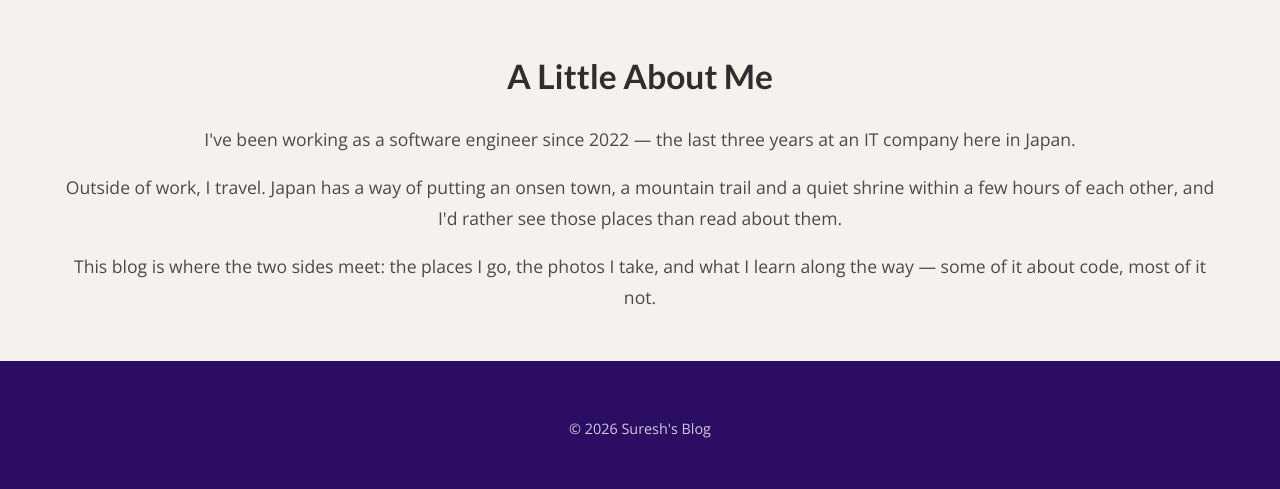
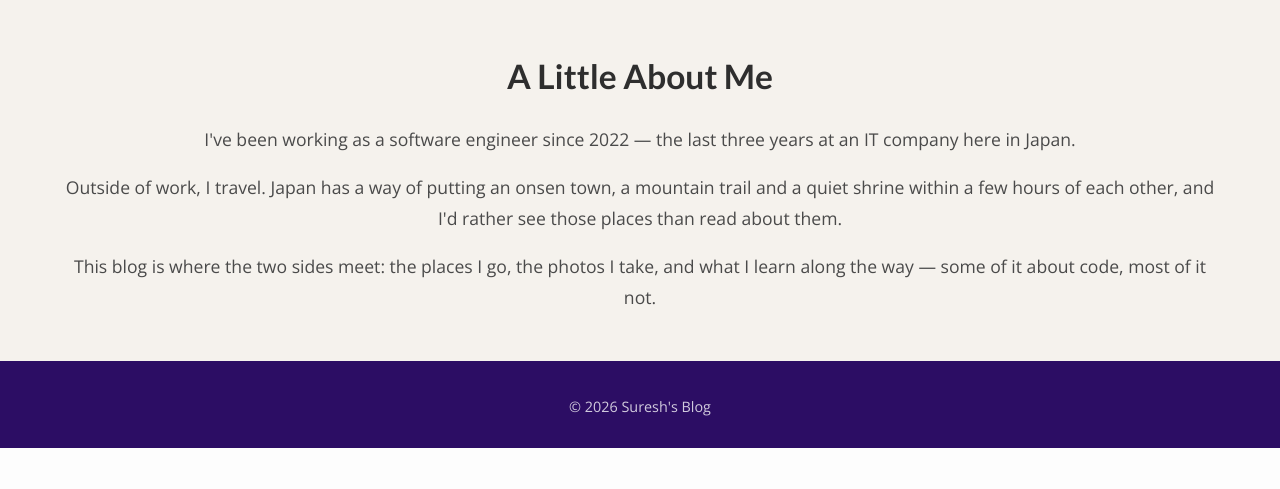
Before and after one commit to SureshSurkheti/my-blog, a Django app: page / in a window 1280 px wide. Shown: the part 1509-1998 px from the top of the page. After the commit the page ends 1957 px from the top, so only its background shows below. Run offline with Django 3.2, Linux system fonts and the light colour scheme; data comes from the database, SQL or seed files in the repository; parts of the project's set-up code (start-up, migrations or seed data) failed here and were passed over.

Commit message:
Take the slack out of the footer
At 209px against a 64px header the footer was three and a third times the
height of the bar it mirrors, for three short lines of content. The measurable
giveaway: the largest gap in it, 50px, sat below the last line — bigger than
the 44px above the first — so the whole band read bottom-heavy.

Most of that gap was not a decision. The copyright paragraph carried the
browser's default margin under it, on top of the padding that was already
there. Zeroed, and the padding trimmed to 36px over 32px so the band is
balanced with slightly more air above than below.

167px now, 2.6x the header, and the colour untouched: the weight was the
height, not the darkness.

Co-Authored-By: Claude Opus 5 <noreply@anthropic.com>

```diff
--- a/static/app.css
+++ b/static/app.css
@@ -559,7 +559,7 @@ a.tag:active {
    -------------------------------------------------------------------------- */
 .site-footer {
   margin-top: 4rem;
-  padding: 2.75rem var(--gutter) 2.25rem var(--gutter);
+  padding: 2.25rem var(--gutter) 2rem var(--gutter);
   text-align: center;
   /* 9.8:1 on this background. Not pure white — the copyright is the quietest
      thing on the page and should not read as loudly as the links. */
@@ -577,9 +577,16 @@ a.tag:active {
 }
 
 .site-footer .social {
-  /* Spacing alone separates this from the copyright. A rule here was invisible
-     anyway: the page background behind the footer is already grey. */
-  margin-bottom: 1.5rem;
+  /* Spacing alone separates this from the copyright; a rule between them would
+     be one line too many for two short items. */
+  margin-bottom: 1.25rem;
+}
+
+/* The copyright's own margin was the largest gap in the footer — a browser
+   default nobody chose, sitting under the last line and making the band look
+   bottom-heavy. The padding decides the spacing here, not the paragraph. */
+.site-footer p {
+  margin: 0;
 }
 
 .site-footer a {
```
